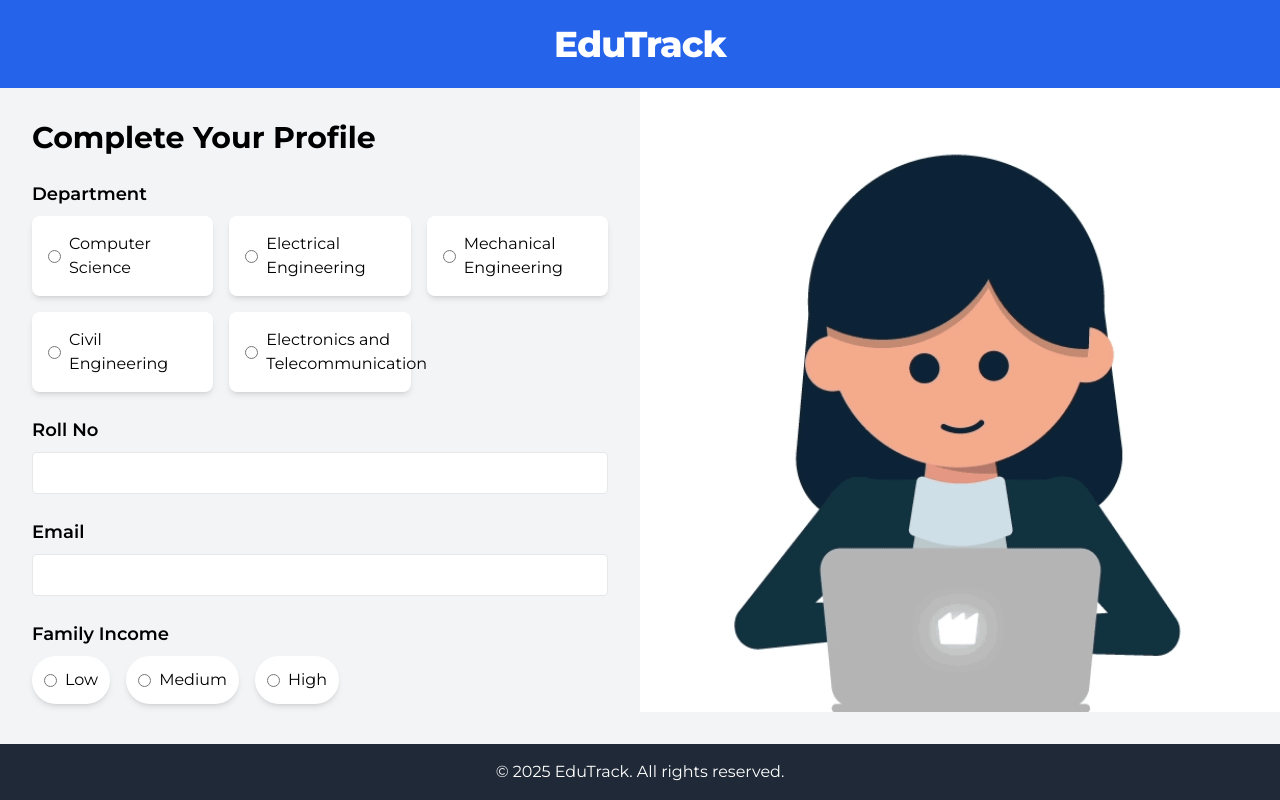
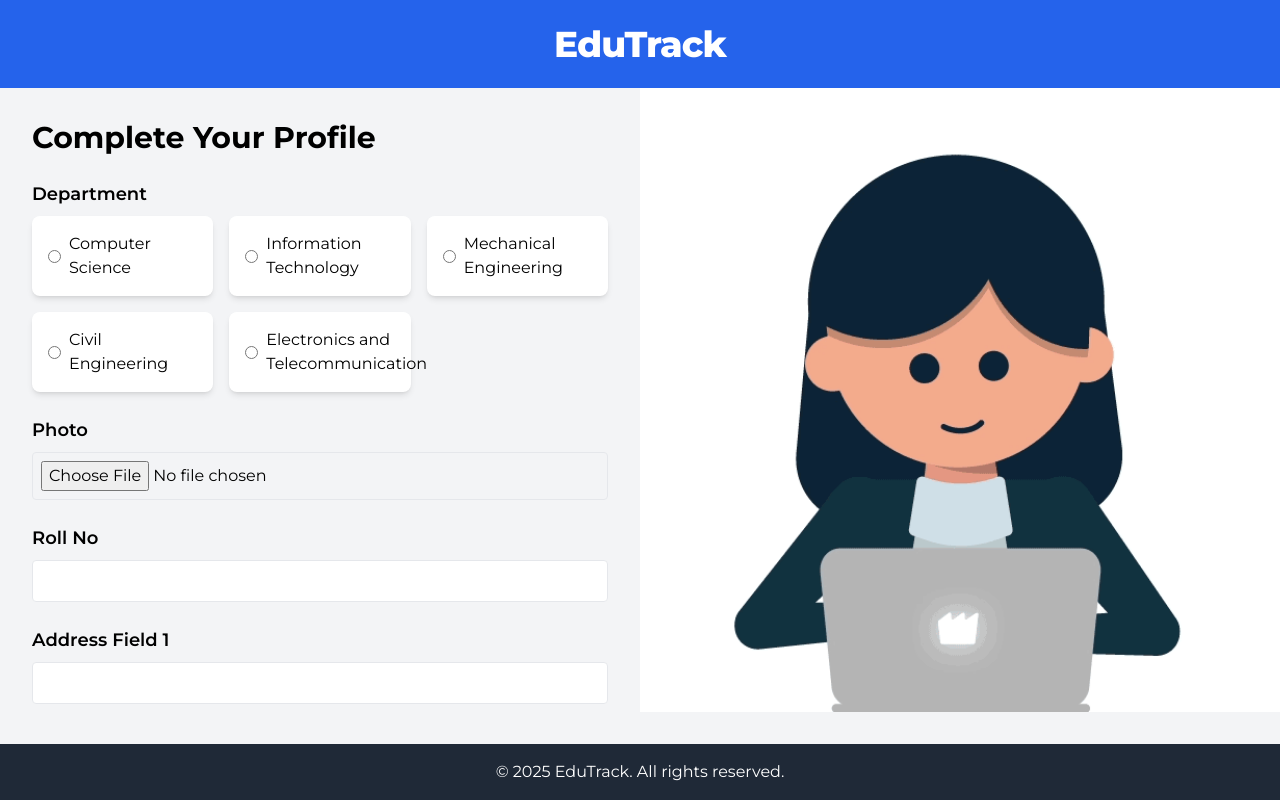
Before and after one commit to ACEGX25/Student-Performance-App, a React (Create React App) app in the folder Frontend/: page /fill-details in a window 1280 px wide. Built offline with nearby package versions, Linux system fonts and the light colour scheme.

Commit message:
Nigga Commit 2

```diff
--- a/Frontend/src/Interpage/Inter.js
+++ b/Frontend/src/Interpage/Inter.js
@@ -27,6 +27,7 @@ export default function ProfileCompletion() {
     addressField2: '',
     residence: '',
     gender: '',
+    activity: '',
     photo: null
   });
   const [errors, setErrors] = useState({});
@@ -61,6 +62,7 @@ export default function ProfileCompletion() {
     if (!formData.addressField1) newErrors.addressField1 = 'Address Field 1 is required';
     if (!formData.residence) newErrors.residence = 'Residence is required';
     if (!formData.gender) newErrors.gender = 'Gender is required';
+    if (!formData.activity) newErrors.activity = 'Activity is required';
 
     if (Object.keys(newErrors).length === 0) {
       try {
@@ -118,7 +120,7 @@ export default function ProfileCompletion() {
             <div className="space-y-2">
               <label className="text-lg font-semibold">Department</label>
               <div className="grid grid-cols-3 gap-4">
-                {['Computer Science', 'Electrical Engineering', 'Mechanical Engineering', 'Civil Engineering', 'Electronics and Telecommunication'].map((dept) => (
+                {['Computer Science', 'Information Technology', 'Mechanical Engineering', 'Civil Engineering', 'Electronics and Telecommunication'].map((dept) => (
                   <label key={dept} className="flex items-center space-x-2 p-4 bg-white rounded-lg shadow-md cursor-pointer transition-all duration-200 hover:bg-blue-50 hover:shadow-lg">
                     <input
                       type="radio"
@@ -135,6 +137,17 @@ export default function ProfileCompletion() {
               {errors.department && <p className="text-red-500">{errors.department}</p>}
             </div>
             <div className="space-y-2">
+              <label htmlFor="photo" className="text-lg font-semibold">Photo</label>
+              <input
+                id="photo"
+                name="photo"
+                type="file"
+                accept="image/*"
+                onChange={handleChange}
+                className="w-full p-2 border rounded"
+              />
+            </div>
+            <div className="space-y-2">
               <label htmlFor="rollNo" className="text-lg font-semibold">Roll No</label>
               <input
                 id="rollNo"
@@ -146,38 +159,6 @@ export default function ProfileCompletion() {
                 className="w-full p-2 border rounded"
               />
               {errors.rollNo && <p className="text-red-500">{errors.rollNo}</p>}
-            </div>
-            <div className="space-y-2">
-              <label htmlFor="email" className="text-lg font-semibold">Email</label>
-              <input
-                id="email"
-                name="email"
-                type="email"
-                value={formData.email}
-                onChange={handleChange}
-                required
-                className="w-full p-2 border rounded"
-              />
-              {errors.email && <p className="text-red-500">{errors.email}</p>}
-            </div>
-            <div className="space-y-2">
-              <label className="text-lg font-semibold">Family Income</label>
-              <div className="flex space-x-4">
-                {['Low', 'Medium', 'High'].map((income) => (
-                  <label key={income} className="flex items-center space-x-2 p-3 bg-white rounded-full shadow-md cursor-pointer transition-all duration-200 hover:bg-green-50 hover:shadow-lg">
-                    <input
-                      type="radio"
-                      value={income.toLowerCase()}
-                      name="familyIncome"
-                      onChange={handleChange}
-                      checked={formData.familyIncome === income.toLowerCase()}
-                      className="text-green-600"
-                    />
-                    <span>{income}</span>
-                  </label>
-                ))}
-              </div>
-              {errors.familyIncome && <p className="text-red-500">{errors.familyIncome}</p>}
             </div>
             <div className="space-y-2">
               <label htmlFor="addressField1" className="text-lg font-semibold">Address Field 1</label>
@@ -203,6 +184,26 @@ export default function ProfileCompletion() {
                 className="w-full p-2 border rounded"
               />
             </div>
+            <div className="space-y-2">
+              <label className="text-lg font-semibold">Family Income (Annually)</label>
+              <div className="flex space-x-4">
+                {['Less than 1L', 'More than 1L', 'More than 3L'].map((income) => (
+                  <label key={income} className="flex items-center space-x-2 p-3 bg-white rounded-full shadow-md cursor-pointer transition-all duration-200 hover:bg-green-50 hover:shadow-lg">
+                    <input
+                      type="radio"
+                      value={income.toLowerCase()}
+                      name="familyIncome"
+                      onChange={handleChange}
+                      checked={formData.familyIncome === income.toLowerCase()}
+                      className="text-green-600"
+                    />
+                    <span>{income}</span>
+                  </label>
+                ))}
+              </div>
+              {errors.familyIncome && <p className="text-red-500">{errors.familyIncome}</p>}
+            </div>
+
             <div className="space-y-2">
               <label className="text-lg font-semibold">Residence</label>
               <div className="flex space-x-4">
@@ -241,17 +242,27 @@ export default function ProfileCompletion() {
               </div>
               {errors.gender && <p className="text-red-500">{errors.gender}</p>}
             </div>
+
             <div className="space-y-2">
-              <label htmlFor="photo" className="text-lg font-semibold">Photo (Optional)</label>
-              <input
-                id="photo"
-                name="photo"
-                type="file"
-                accept="image/*"
-                onChange={handleChange}
-                className="w-full p-2 border rounded"
-              />
+              <label className="text-lg font-semibold">Extracurricular Activities</label>
+              <div className="flex space-x-4">
+                {['Sports', 'Cultural', 'Tech'].map((activity) => (
+                  <label key={activity} className="flex items-center space-x-2 p-3 bg-white rounded-full shadow-md cursor-pointer transition-all duration-200 hover:bg-purple-50 hover:shadow-lg">
+                    <input
+                      type="radio"
+                      value={activity.toLowerCase()}
+                      name="gender"
+                      onChange={handleChange}
+                      checked={formData.activity === activity.toLowerCase()}
+                      className="text-purple-600"
+                    />
+                    <span>{activity}</span>
+                  </label>
+                ))}
+              </div>
+              {errors.activity && <p className="text-red-500">{errors.activity}</p>}
             </div>
+
             <button type="submit" className="w-full bg-blue-600 text-white py-2 rounded-lg hover:bg-blue-700 transition-colors duration-200">Complete Profile</button>
           </form>
         </div>
```
